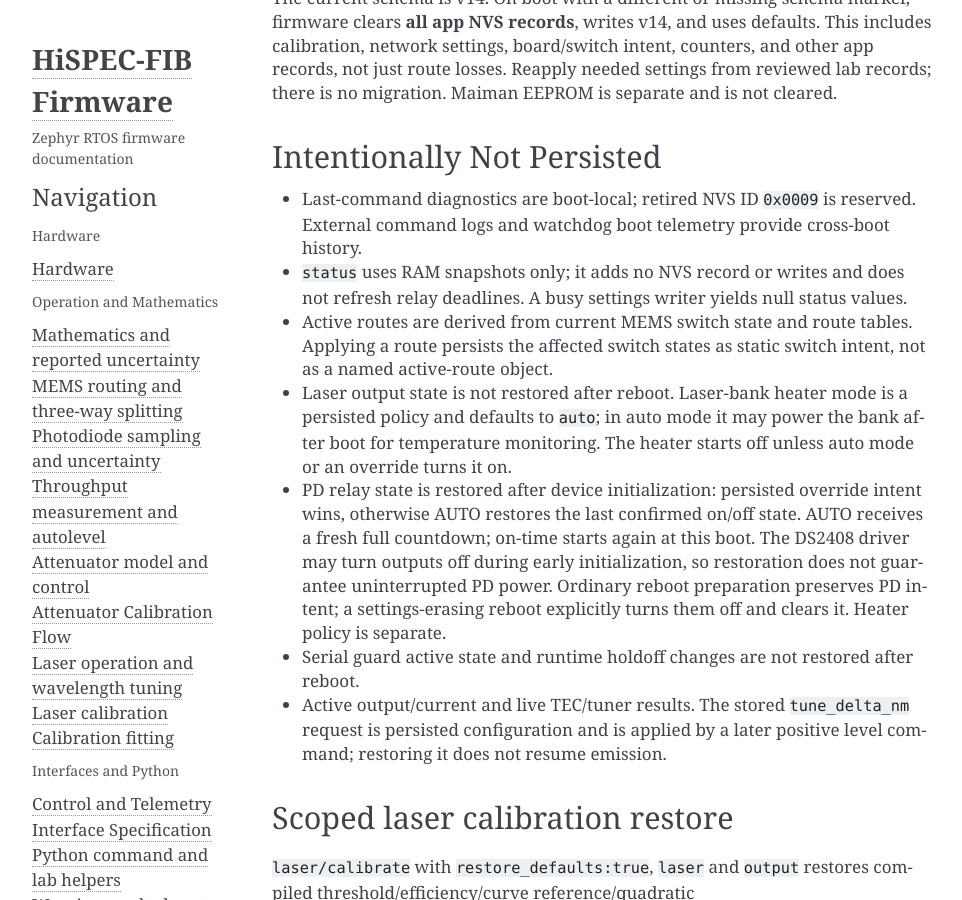
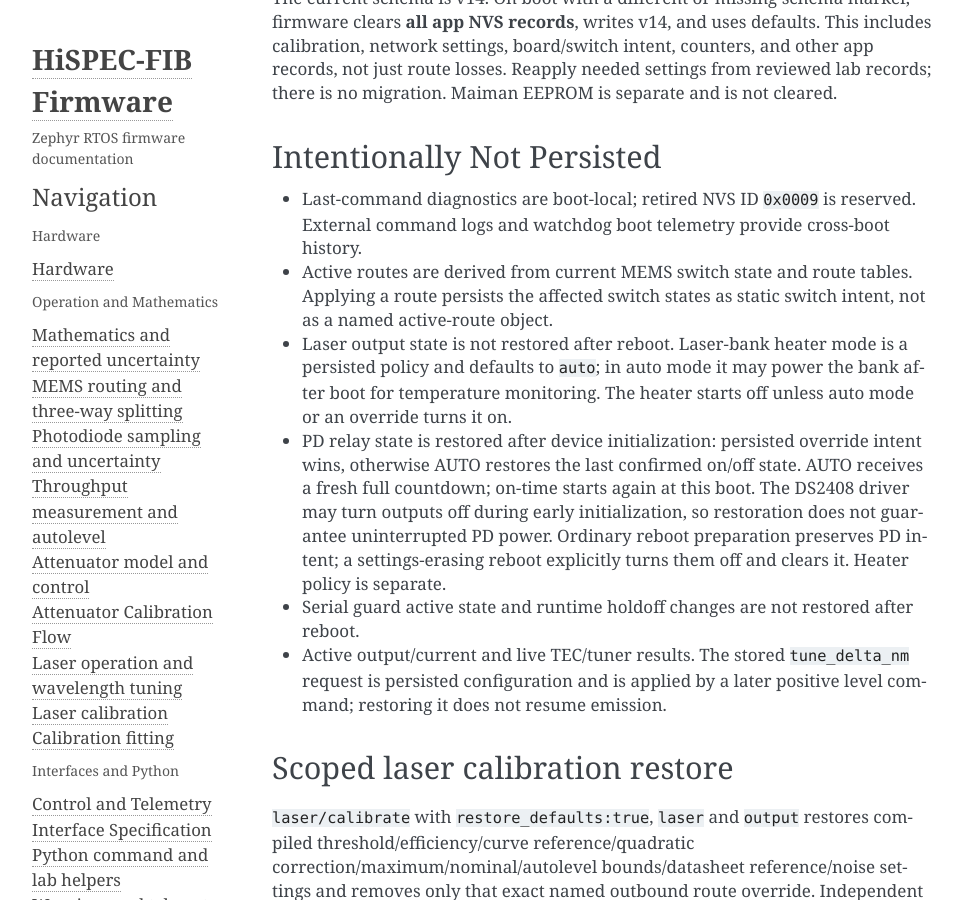
Before and after one commit to COO-Utilities/hispec-tib, a Sphinx documentation site: the page built from doc/settings.md, in a window 1280 px wide and 900 px high, scrolled down 4661 px. Shown: the whole window, without its empty margins (148-1110 px from the left). Built offline with Sphinx 7.4.7, drawn with Linux system fonts in a browser that asks for light colours.

Commit message:
Keep settings history notes identical to pending NVS changes

```diff
--- a/doc/settings.md
+++ b/doc/settings.md
@@ -193,9 +193,6 @@
 
 - Last-command diagnostics are boot-local; retired NVS ID `0x0009` is reserved.
   External command logs and watchdog boot telemetry provide cross-boot history.
-- `status` uses RAM snapshots only; it adds no NVS record or writes and does not
-  refresh relay deadlines. A busy settings writer yields null status values.
-
 - Active routes are derived from current MEMS switch state and route tables.
   Applying a route persists the affected switch states as static switch intent,
   not as a named active-route object.
```
